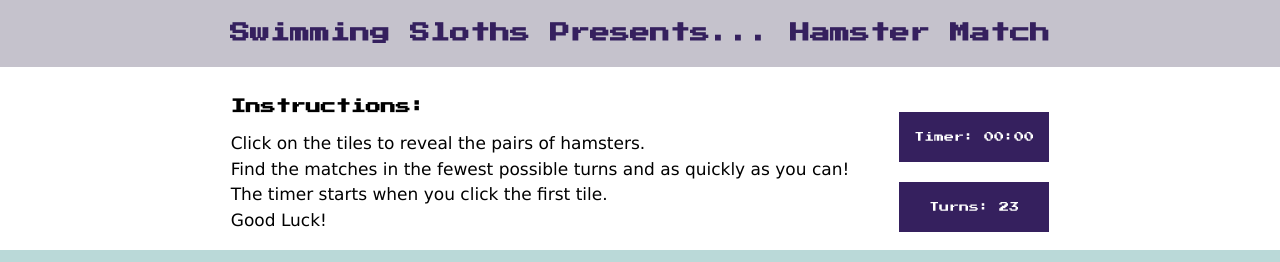
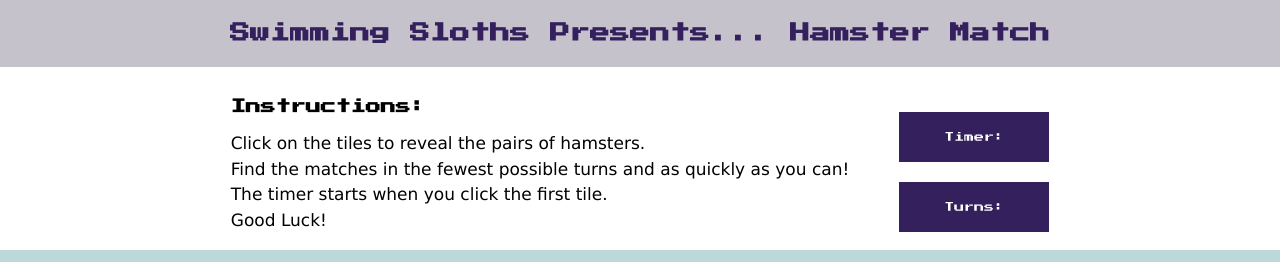
Before and after one commit to iO-Academy/2021-jan-pairs-game, a plain HTML site: page index.html in a window 1280 px wide. Shown: the top 262 px of the page. Drawn offline with Linux system fonts and the light colour scheme.

Commit message:
took out the 00:00 in timer, and turns: 24

```diff
--- a/index.html
+++ b/index.html
@@ -26,10 +26,10 @@
             </div>
             <div class="scores-container">
                 <div class="timer">
-                    <p>Timer: 00:00</p>
+                    <p>Timer:</p>
                 </div>
                 <div class="turns">
-                    <p>Turns: 23</p>
+                    <p>Turns:</p>
                 </div>
             </div>
         </div>
```
